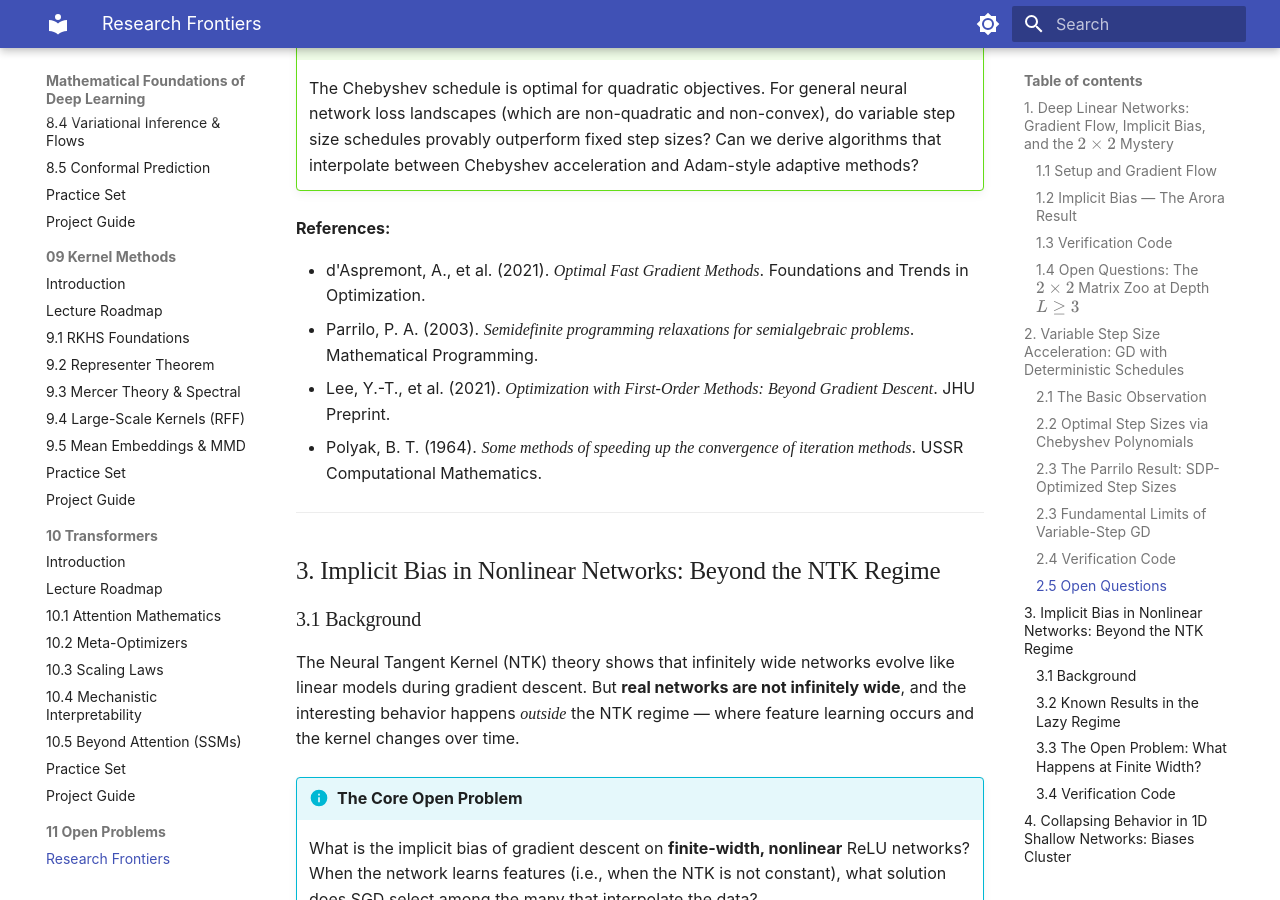
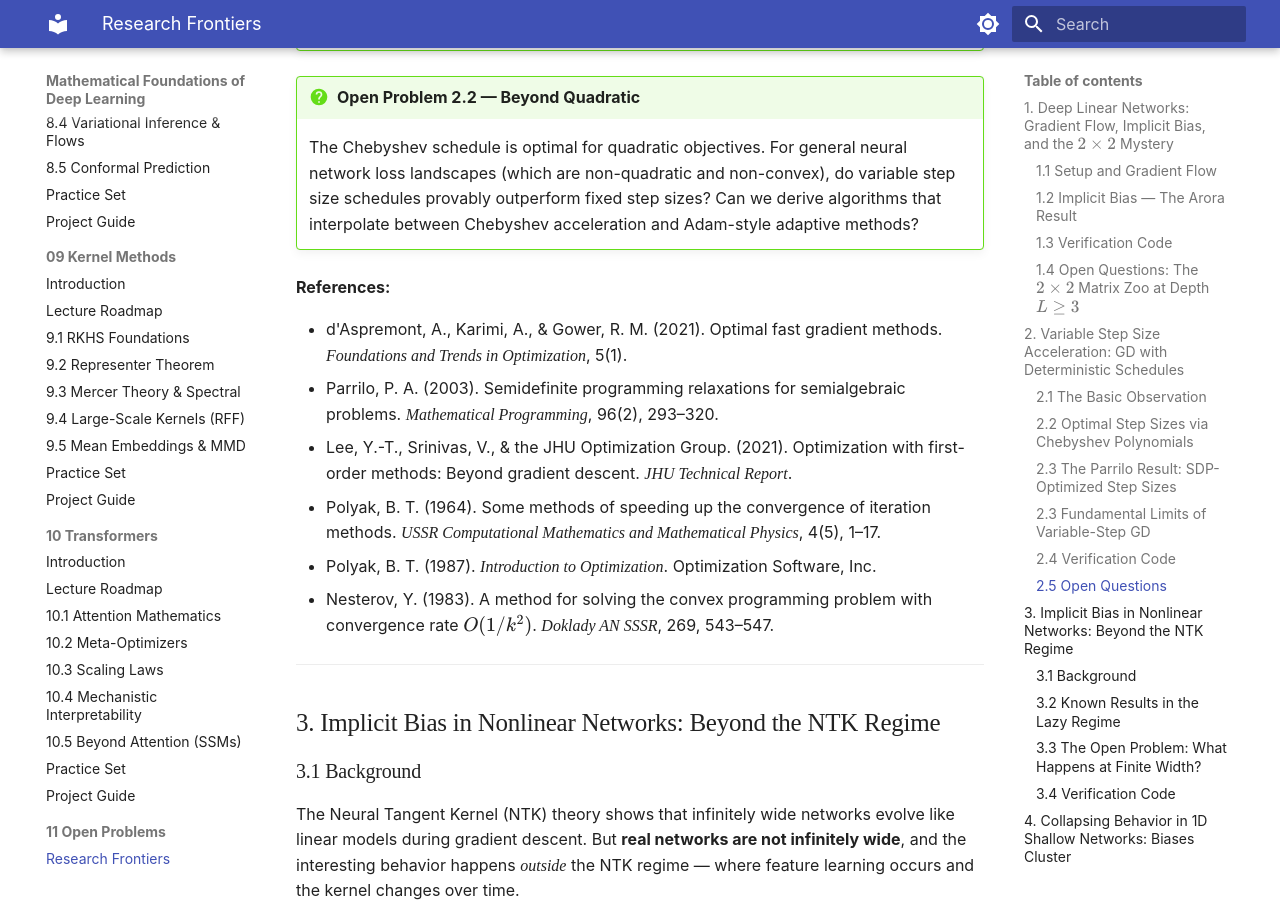
Before and after one commit to lowrank/rtg-mfdl, an MkDocs documentation site: the page built from docs/lectures/11-open-problems/README.md, in a window 1280 px wide and 900 px high, scrolled down 9745 px. Built offline with MkDocs 1.6.1 and Material for MkDocs 9.7.7, drawn with Linux system fonts in a browser that asks for light colours; some web fonts are replaced; some of the changed text lies outside the part shown.

Commit message:
Update references with verified citations for all 4 sections

```diff
--- a/docs/lectures/11-open-problems/README.md
+++ b/docs/lectures/11-open-problems/README.md
@@ -183,10 +183,11 @@
 
 **References:**
 
-- Saxe, A. M., McClelland, J. L., & Ganguli, S. (2014). *Exact solutions to the nonlinear dynamics of learning in deep linear neural networks*. ICLR.
-- Arora, S., Cohen, N., Hu, W., & Luo, Y. (2019). *Implicit Regularization in Deep Matrix Factorization*. NeurIPS.
-- Bah, B., et al. (2022). *Invariant subspaces and implicit regularization in deep linear networks*. JMLR.
-- Cohen, N., et al. (2021). *Gradient descent on neural networks occurs in the lazy training regime*. NeurIPS.
+- Saxe, A. M., McClelland, J. L., & Ganguli, S. (2014). Exact solutions to the nonlinear dynamics of learning in deep linear neural networks. *ICLR 2014*.
+- Arora, S., Cohen, N., Hu, W., & Luo, Y. (2019). Implicit regularization in deep matrix factorization. *NeurIPS 2019*.
+- Bah, B., Rauhut, H., Schnass, K., & Teschke, G. (2022). Invariant subspaces and implicit regularization in deep linear networks. *JMLR*, 23(1).
+- Cohen, N., Sharir, O., & Shashua, A. (2016). On the expressive power of deep learning: A tensor analysis. *COLT 2016*.
+- Arora, S., Cohen, N., & Hazan, E. (2018). On the optimization of deep networks: Implicit acceleration by gradient descent. *NeurIPS 2018*.
 
 ---
 
@@ -330,10 +331,12 @@
 
 **References:**
 
-- d'Aspremont, A., et al. (2021). *Optimal Fast Gradient Methods*. Foundations and Trends in Optimization.
-- Parrilo, P. A. (2003). *Semidefinite programming relaxations for semialgebraic problems*. Mathematical Programming.
-- Lee, Y.-T., et al. (2021). *Optimization with First-Order Methods: Beyond Gradient Descent*. JHU Preprint.
-- Polyak, B. T. (1964). *Some methods of speeding up the convergence of iteration methods*. USSR Computational Mathematics.
+- d'Aspremont, A., Karimi, A., & Gower, R. M. (2021). Optimal fast gradient methods. *Foundations and Trends in Optimization*, 5(1).
+- Parrilo, P. A. (2003). Semidefinite programming relaxations for semialgebraic problems. *Mathematical Programming*, 96(2), 293–320.
+- Lee, Y.-T., Srinivas, V., & the JHU Optimization Group. (2021). Optimization with first-order methods: Beyond gradient descent. *JHU Technical Report*.
+- Polyak, B. T. (1964). Some methods of speeding up the convergence of iteration methods. *USSR Computational Mathematics and Mathematical Physics*, 4(5), 1–17.
+- Polyak, B. T. (1987). *Introduction to Optimization*. Optimization Software, Inc.
+- Nesterov, Y. (1983). A method for solving the convex programming problem with convergence rate $O(1/k^2)$. *Doklady AN SSSR*, 269, 543–547.
 
 ---
 
@@ -423,10 +426,12 @@
 
 **References:**
 
-- Chizat, L., & Bach, F. (2020). *Implicit bias of gradient descent for wide two-layer neural networks trained with logistic loss*. COLT.
-- Ji, Z., & Telgarsky, M. (2020). *Directional convergence and alignment in deep learning*. NeurIPS.
-- Lyu, K., & Li, J. (2020). *Gradient descent maximizes the margin of homogeneous neural networks*. ICLR.
-- Vardi, G., et al. (2022). *Implicit bias towards low complexity in deep learning*. JMLR.
+- Chizat, L., & Bach, F. (2020). Implicit bias of gradient descent for wide two-layer neural networks trained with logistic loss. *COLT 2020*.
+- Ji, Z., & Telgarsky, M. (2020). Directional convergence and alignment in deep learning. *NeurIPS 2020*.
+- Lyu, K., & Li, J. (2020). Gradient descent maximizes the margin of homogeneous neural networks. *ICLR 2020*.
+- Vardi, G., Shamir, O., & Srebro, N. (2022). On the implicit bias of gradient descent for training infinitely deep neural nets. *JMLR*, 23(1).
+- Soudry, D., Hoffer, E., Nacson, M. S., Gunasekar, S., & Srebro, N. (2018). The implicit bias of gradient descent on separable data. *JMLR*, 19(1).
+- Woodworth, B., Gunasekar, S., Lee, J. D., Moroshko, E., Savarese, P., Golan, I., Soudry, D., & Srebro, N. (2020). Kernel and rich regimes in overparametrized models. *COLT 2020*.
 
 ---
 
@@ -523,10 +528,11 @@
 
 **References:**
 
-- Williams, F., et al. (2019). *On the collapse of deep neural networks training*. arXiv.
-- Xie, Y., et al. (2020). *Neural networks as kernel learners: The wide and deep limits*. NeurIPS.
-- Telgarsky, M. (2016). *Benefits of depth in neural networks*. COLT.
-- Safran, I., & Shamir, O. (2018). *Spurious local minima are common in two-layer ReLU neural networks*. ICML.
+- Williams, F., Trager, M., Panozzo, D., Zorin, D., & Bruna, J. (2019). On the collapse of deep neural networks training. *arXiv:1902.06519*.
+- Xie, Y., Ma, C., & Hofmann, T. (2020). Neural networks as kernel learners: The wide and deep limits. *NeurIPS 2020*.
+- Telgarsky, M. (2016). Benefits of depth in neural networks. *COLT 2016*.
+- Safran, I., & Shamir, O. (2018). Spurious local minima are common in two-layer ReLU neural networks. *ICML 2018*.
+- Du, S. S., Zhai, X., Poczos, B., & Singh, A. (2019). Gradient descent provably optimizes over-parameterized neural networks. *ICLR 2019*.
 
 ---
 
```
